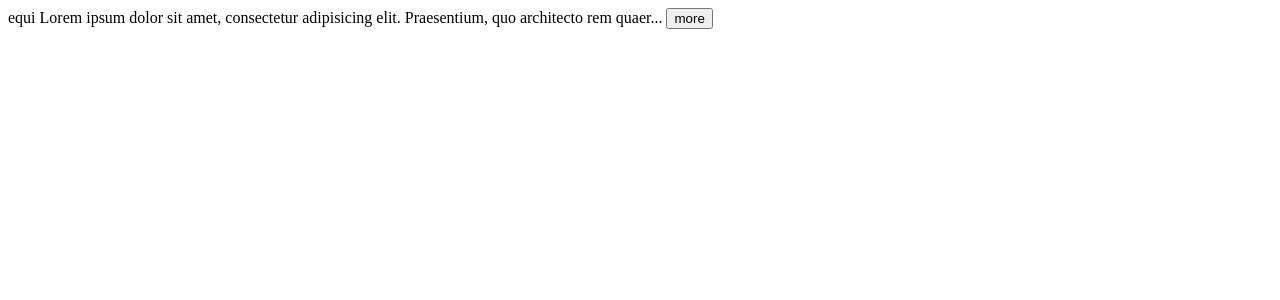
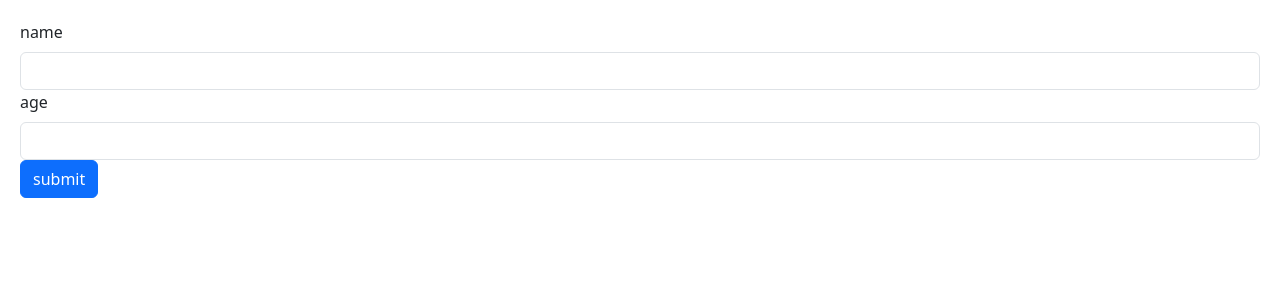
Before and after one commit to J0-Y0/typescript-best-practice, a React (Vite) app: page / in a window 1280 px wide. Shown: the top 300 px of the page. Built offline with nearby package versions, Linux system fonts and the light colour scheme.

Commit message:
form using react useRef  hook

```diff
--- a/src/App.tsx
+++ b/src/App.tsx
@@ -1,25 +1,10 @@
 import { useState } from "react";
-import EText from "./components/EText";
+import Form from "./components/Form";
 
 const App = () => {
-  const [carts, setCart] = useState(["product 1", "product 2", "product 3"]);
-
   return (
     <>
-      <EText maxChar={100}>
-        equi Lorem ipsum dolor sit amet, consectetur adipisicing elit.
-        Praesentium, quo architecto rem quaerat illo facere ipsum magnam,
-        dolorem labore dolore eius consectetur aspernatur tempore fugit. Ducimus
-        repellat dolores architecto blanditiis. Libero nesciunt ullam enim
-        praesentium repudiandae quaerat sint cupiditate nihil iste ipsa fugit
-        tenetur exercitationem veniam deleniti nam velit earum, totam obcaecati
-        aut nostrum aliquam consequuntur perspiciatis necessitatibus
-        dignissimos! Nulla. At recusandae perspiciatis minus asperiores deserunt
-        nisi odit. Facilis et aspernatur, nobis laboriosam nihil veritatis
-        voluptates quae sit numquam pariatur dolorem, delectus neque sapiente?
-        Fugiat tempore neque quidem voluptatibus facilis? quae a. At nihil sit
-        molestiae.
-      </EText>
+      <Form />
     </>
   );
 };
--- a/src/components/EText.tsx
+++ /dev/null
@@ -1,25 +0,0 @@
-import { Children, ReactNode, useState } from "react";
-import { IoIosExpand } from "react-icons/io";
-
-interface Props {
-  maxChar: number;
-  children: String;
-}
-
-const EText = ({ children, maxChar = 10 }: Props) => {
-  const [isExpand, setExpand] = useState(false);
-
-  if (maxChar > children.length) return children;
-  const text = isExpand ? children : children.substring(0, maxChar);
-
-  return (
-    <div>
-      {text}...{" "}
-      <button onClick={() => setExpand(!isExpand)}>
-        {isExpand ? "less" : "more"}
-      </button>
-    </div>
-  );
-};
-
-export default EText;
--- /dev/null
+++ b/src/components/Form.tsx
@@ -0,0 +1,45 @@
+import React, { FormEvent, useRef } from "react";
+
+const Form = () => {
+  const nameRef = useRef<HTMLInputElement>(null);
+  const ageRef = useRef<HTMLInputElement>(null);
+  const handleSubmit = (event: FormEvent) => {
+    event.preventDefault();
+    const person = {
+      name: "",
+      age: 0,
+    };
+
+    if (nameRef.current)
+      if (nameRef.current != null) person.name = nameRef.current.value;
+    if (ageRef.current != null) person.age = parseInt(ageRef.current.value);
+    console.log(person);
+  };
+  return (
+    <form action="" onSubmit={handleSubmit}>
+      <label htmlFor="name" className="form-label">
+        name
+      </label>
+      <input
+        ref={nameRef}
+        type="text"
+        name="name"
+        id="name"
+        className="form-control"
+      />
+      <label htmlFor="age" className="form-label">
+        age
+      </label>
+      <input
+        ref={ageRef}
+        type="number"
+        name="age"
+        id="age"
+        className="form-control"
+      />
+      <input type="submit" className="btn btn-primary " value="submit" />
+    </form>
+  );
+};
+
+export default Form;
--- a/src/main.tsx
+++ b/src/main.tsx
@@ -1,6 +1,8 @@
 import React from "react";
 import ReactDOM from "react-dom/client";
 import App from "./App.tsx";
+import "bootstrap/dist/css/bootstrap.min.css";
+import "./style/index.css";
 
 ReactDOM.createRoot(document.getElementById("root")!).render(
   <React.StrictMode>
--- /dev/null
+++ b/src/style/index.css
@@ -0,0 +1,3 @@
+body {
+  padding: 20px;
+}
```
